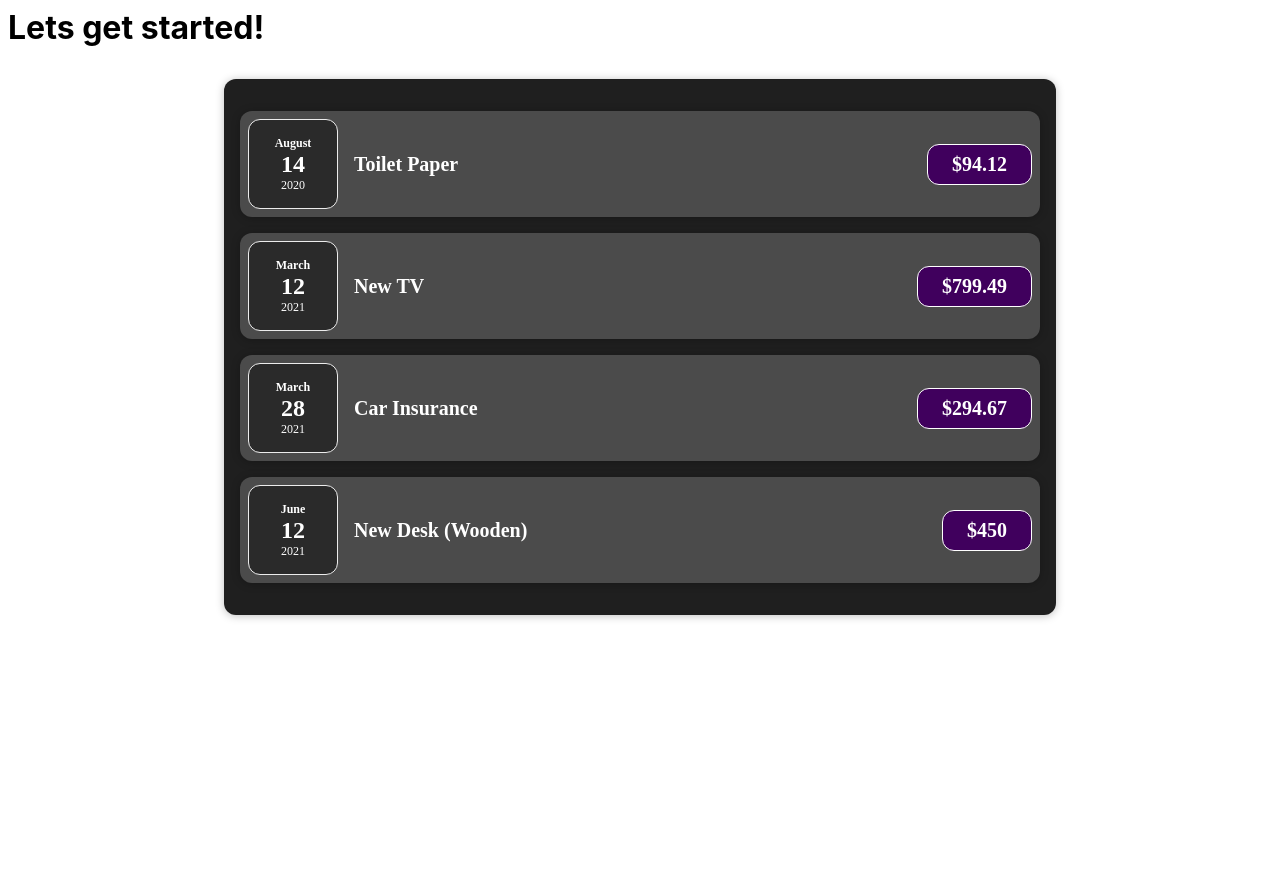
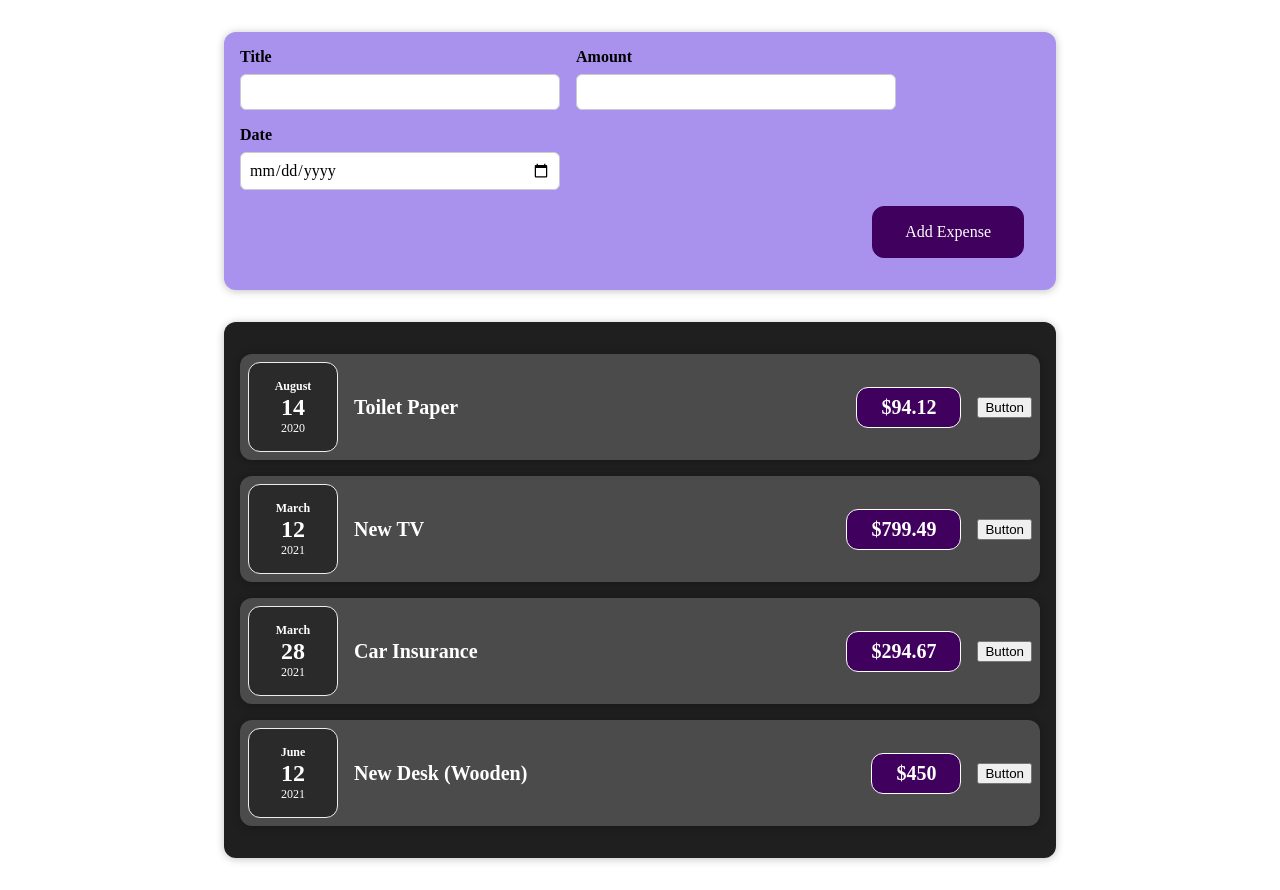
Before and after one commit to iamKarthikRam/React, a React (Create React App) app: page / in a window 1280 px wide. Before the commit the page ends 800 px from the top, so only its background shows below. Built offline with nearby package versions, Linux system fonts and the light colour scheme.

Commit message:
Till session 56

```diff
--- a/src/App.js
+++ b/src/App.js
@@ -1,6 +1,7 @@
 import React from 'react';
 import './style.css';
 import Expenses from './components/Expenses/Expenses';
+import NewExpense from './components/NewExpense/NewExpense';
 
 function App() {
   const expenses = [
@@ -27,7 +28,7 @@
 
   return (
     <div>
-      <h1>Lets get started!</h1>
+      <NewExpense />
       <Expenses items={expenses} />
     </div>
   );
--- a/src/components/Expenses/ExpenseItem.js
+++ b/src/components/Expenses/ExpenseItem.js
@@ -1,15 +1,20 @@
-import React from 'react';
+import React, { useState } from 'react';
 import ExpenseDate from './ExpenseDate';
 import Card from '../UI/Card';
 import './ExpenseItem.css';
 
 const ExpenseItem = (props) => {
+  const [title, setTitle] = useState(props.title);
+  const clickHandler = () => {
+    setTitle('Updated!');
+  };
   return (
     <Card className="expense-item">
       <ExpenseDate date={props.date} />
       <div className="expense-item__description">
-        <h2>{props.title}</h2>
+        <h2>{title}</h2>
         <div className="expense-item__price"> ${props.amount}</div>
+        <button onClick={clickHandler}> Button </button>
       </div>
     </Card>
   );
--- a/src/components/Expenses/Expenses.css
+++ b/src/components/Expenses/Expenses.css
@@ -4,6 +4,4 @@
   margin: 2rem auto;
   width: 50rem;
   max-width: 95%;
-  box-shadow: 0 1px 8px rgba(0, 0, 0, 0.25);
-  border-radius: 12px;
 }
--- a/src/components/Expenses/Expenses.js
+++ b/src/components/Expenses/Expenses.js
@@ -6,7 +6,7 @@
 
 const Expenses = (props) => {
   return (
-    <div class="expenses">
+    <Card className="expenses">
       <ExpenseItem
         title={props.items[0].title}
         amount={props.items[0].amount}
@@ -27,7 +27,7 @@
         amount={props.items[3].amount}
         date={props.items[3].date}
       />
-    </div>
+    </Card>
   );
 };
 
--- /dev/null
+++ b/src/components/NewExpense/ExpenseForm.css
@@ -0,0 +1,26 @@
+.new-expense__controls {
+  display: flex;
+  flex-wrap: wrap;
+  gap: 1rem;
+  margin-bottom: 1rem;
+  text-align: left;
+}
+
+.new-expense__control label {
+  font-weight: bold;
+  margin-bottom: 0.5rem;
+  display: block;
+}
+
+.new-expense__control input {
+  font: inherit;
+  padding: 0.5rem;
+  border-radius: 6px;
+  border: 1px solid #ccc;
+  width: 20rem;
+  max-width: 100%;
+}
+
+.new-expense__actions {
+  text-align: right;
+}
--- /dev/null
+++ b/src/components/NewExpense/ExpenseForm.js
@@ -0,0 +1,87 @@
+import React, { useState } from 'react';
+
+import './ExpenseForm.css';
+
+const ExpenseFrom = () => {
+  // const [enteredTitle, setEnteredTitle] = useState('');
+  // const [enteredAmount, setEnteredAmount] = useState('');
+  // const [enteredDate, setEnteredDate] = useState('');
+
+  const [userInput, setUserInput] = useState({
+    enteredTitle: '',
+    enteredAmount: '',
+    enteredDate: '',
+  });
+  const titleChangeHandler = (event) => {
+    //setEnteredTitle(event.target.value);
+    //setUserInput({ ...userInput, enteredTitle: event.target.value });
+    setUserInput((prevState) => {
+      return {
+        ...prevState,
+        enteredTitle: event.target.value,
+      };
+    });
+  };
+  const amountChangeHandler = (event) => {
+    //setEnteredAmount(event.target.value);
+    //setUserInput({ ...userInput, enteredTitle: event.target.value });
+    setUserInput((prevState) => {
+      return {
+        ...prevState,
+        enteredAmount: event.target.value,
+      };
+    });
+  };
+  const dateChangeHandler = (event) => {
+    //setEnteredDate(event.target.value);
+    //setUserInput({ ...userInput, enteredTitle: event.target.value });
+    setUserInput((prevState) => {
+      return {
+        ...prevState,
+        enteredDate: event.target.value,
+      };
+    });
+  };
+  const submitHandler = (event) => {
+    event.preventDefault();
+
+    const expenseData = {
+      title: enteredTitle,
+      amount: enteredAmount,
+      date: new Date(enteredDate)
+    }
+  }
+  return (
+    <form onSubmit={submitHandler}>
+      <div className="new-expense__controls">
+        <div className="new-expense__control">
+          <label>Title</label>
+          <input type="text" onChange={titleChangeHandler} />
+        </div>
+        <div className="new-expense__control">
+          <label>Amount</label>
+          <input
+            type="number"
+            min="0.01"
+            step="0.01"
+            onChange={amountChangeHandler}
+          />
+        </div>
+        <div className="new-expense__control">
+          <label>Date</label>
+          <input
+            type="date"
+            min="2019-01-01"
+            max="2100-12-31"
+            onChange={dateChangeHandler}
+          />
+        </div>
+      </div>
+      <div className="new-expense__actions">
+        <button type="submit">Add Expense</button>
+      </div>
+    </form>
+  );
+};
+
+export default ExpenseFrom;
--- /dev/null
+++ b/src/components/NewExpense/NewExpense.css
@@ -0,0 +1,38 @@
+.new-expense {
+  background-color: #a892ee;
+  padding: 1rem;
+  margin: 2rem auto;
+  width: 50rem;
+  max-width: 95%;
+  border-radius: 12px;
+  text-align: center;
+  box-shadow: 0 1px 8px rgba(0, 0, 0, 0.25);
+}
+
+.new-expense button {
+  font: inherit;
+  cursor: pointer;
+  padding: 1rem 2rem;
+  border: 1px solid #40005d;
+  background-color: #40005d;
+  color: white;
+  border-radius: 12px;
+  margin-right: 1rem;
+}
+
+.new-expense button:hover,
+.new-expense button:active {
+  background-color: #510674;
+  border-color: #510674;
+}
+
+.new-expense button.alternative {
+  color: #220131;
+  border-color: transparent;
+  background-color: transparent;
+}
+
+.new-expense button.alternative:hover,
+.new-expense button.alternative:active {
+  background-color: #ddb3f8;
+}
--- /dev/null
+++ b/src/components/NewExpense/NewExpense.js
@@ -0,0 +1,14 @@
+import React from 'react';
+import ExpenseForm from './ExpenseForm';
+
+import './NewExpense.css';
+
+const NewExpense = () => {
+  return (
+    <div className="new-expense">
+      <ExpenseForm />
+    </div>
+  );
+};
+
+export default NewExpense;
```
